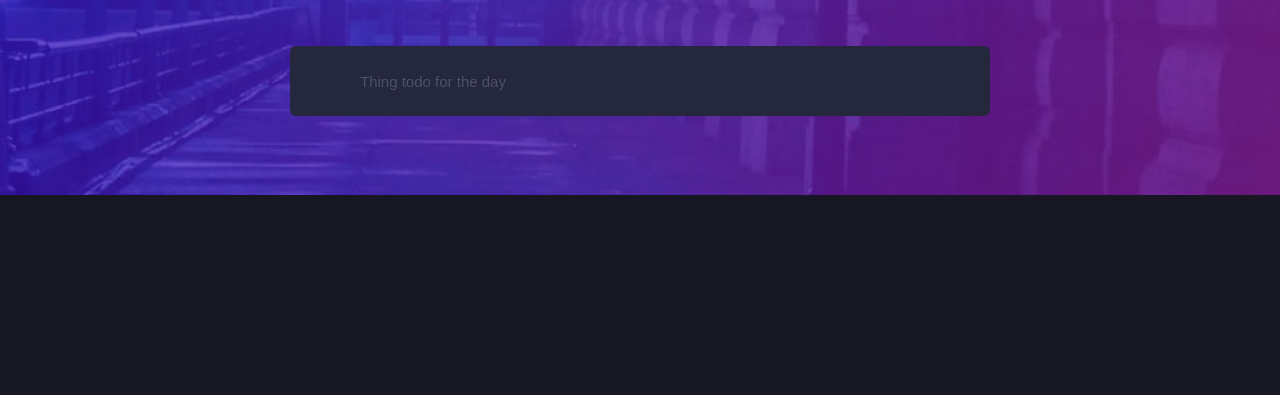
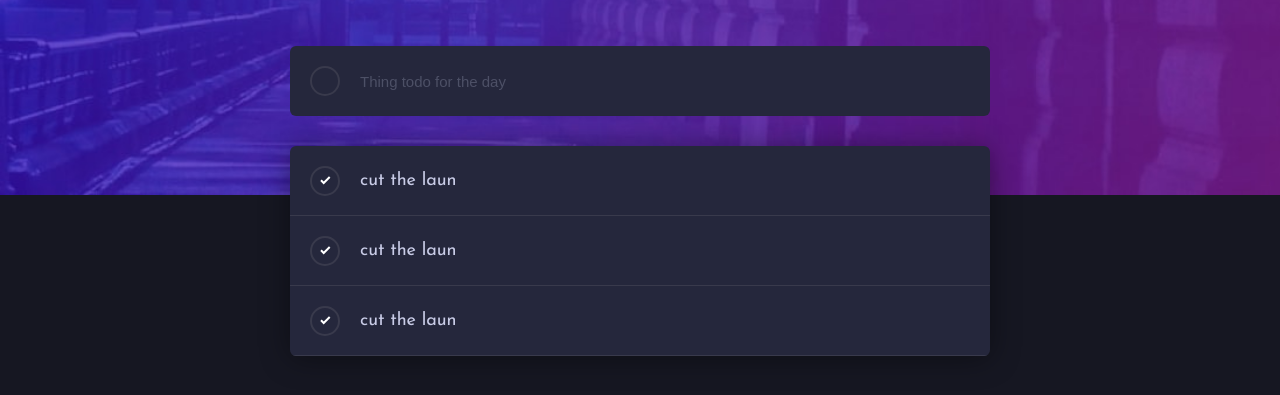
Before and after one commit to JoeTechx/To-do-firebase-app, a plain HTML site: page index.html in a window 1280 px wide. Shown: the part 155-550 px from the top of the page. Drawn offline with Linux system fonts and the light colour scheme.

Commit message:
focuing on html and css

```diff
--- a/index.html
+++ b/index.html
@@ -25,16 +25,47 @@
         </div>
       </div>
       <div class="new-todo">
-          <div class="check">
+        <div class="check">
+          <div class="check-mark"></div>
+        </div>
+        <div class="new-todo-input">
+          <form onsubmit="addItem(event)">
+            <input
+              id="todo-input"
+              type="text"
+              placeholder="Thing todo for the day"
+            />
+          </form>
+        </div>
+      </div>
+      <div class="todo-items-wrapper">
+        <div class="todo-items">
+          <div class="todo-item">
+            <div class="check">
               <div class="check-mark">
-
+                <img src="./Assets/icon-check.svg" alt="" />
               </div>
+            </div>
+            <div class="todo-text">cut the laun</div>
           </div>
-          <div class="new-todo-input">
-              <form>
-                  <input type="text" placeholder="Thing todo for the day">
-              </form>
+          <div class="todo-item">
+            <div class="check">
+              <div class="check-mark">
+                <img src="./Assets/icon-check.svg" alt="" />
+              </div>
+            </div>
+            <div class="todo-text">cut the laun</div>
           </div>
+          <div class="todo-item">
+            <div class="check">
+              <div class="check-mark">
+                <img src="./Assets/icon-check.svg" alt="" />
+              </div>
+            </div>
+            <div class="todo-text">cut the laun</div>
+          </div>
+        </div>
+        <div class="todo-items-info"></div>
       </div>
     </div>
   </body>
--- a/script.js
+++ b/script.js
@@ -0,0 +1,5 @@
+function addItem(event) {
+    event.preventDefault();
+  let text = document.getElementById('todo-input');
+
+}
--- a/style.css
+++ b/style.css
@@ -46,7 +46,7 @@ body {
   letter-spacing: 10px;
 }
 
-.new-todo{
+.new-todo {
   background-color: hsl(235, 24%, 19%);
   height: 70px;
   margin-top: 50px;
@@ -54,21 +54,39 @@ body {
   display: flex;
 }
 
-.check{
+.check {
   width: 70px;
+  display: flex;
+  justify-content: center;
+  align-items: center;
 }
 
-.new-todo-input{
+.check-mark {
+  width: 30px;
+  height: 30px;
+  border-radius: 50%;
+  border: 2px solid hsl(237, 14%, 26%);
+  cursor: pointer;
+  transition: all 0.25s;
+  display: flex;
+  align-items: center;
+  justify-content: center;
+}
+
+.check-mark:hover {
+   background: linear-gradient(135deg, #55DDFF 0%, #C058F3 100%);
+}
+.new-todo-input {
   flex-grow: 1;
   display: flex;
   align-items: center;
 }
 
-.new-todo-input form{
+.new-todo-input form {
   flex-grow: 1;
 }
 
-.new-todo-input input{
+.new-todo-input input {
   width: 100%;
   padding: 10px 0px;
   background-color: transparent;
@@ -78,6 +96,34 @@ width: 70px;
   font-size: 15px;
 }
 
-.new-todo-input input::placeholder{
+.new-todo-input input::placeholder {
   color: hsl(233, 14%, 35%);
 }
+
+.todo-item:hover{
+  transform: translateY(-2);
+  box-shadow: 0 0px 7px 0px hsl(235, 21%, 11%);
+}
+
+  .todo-item{
+width: 100%;
+display: flex;
+height: 70px;
+border-bottom: 1px solid hsl(237, 14%, 26%);
+
+}
+
+.todo-text{
+  display: flex;
+  align-items: center;
+  font-size: 18px;
+  color: hsl(234, 39%, 85%);
+}
+
+.todo-items-wrapper{
+  margin-top: 30px;
+  background-color: hsl(235, 24%, 19%);
+  border-radius: 6px;
+  overflow: hidden;
+  box-shadow: 0px 2px 30px 0px rgba(0,0,0,0.4);
+}
```
Lines whose indentation alone changed are shown as unchanged.
